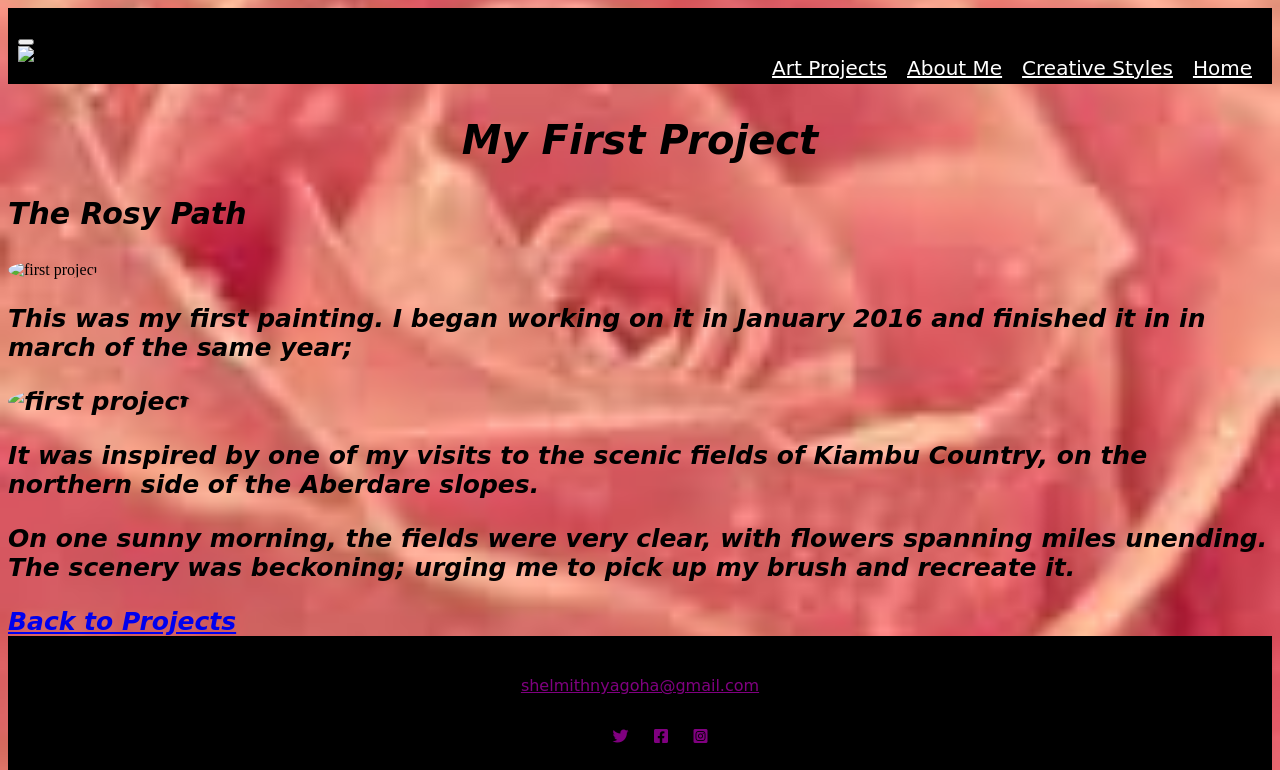
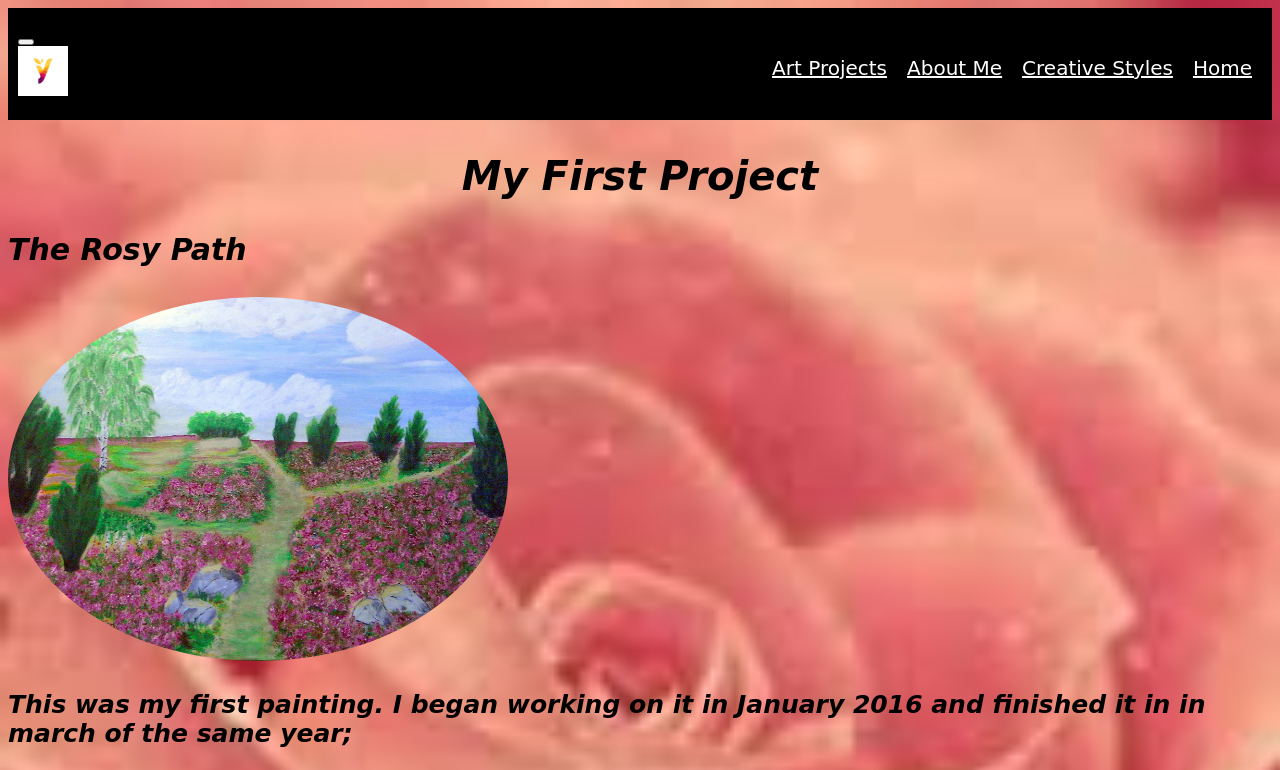
Before and after one commit to Shem-bonga/Groupwork, a plain HTML site: page portfolio-page.html in a window 1280 px wide. Shown: the top 770 px of the page. Drawn offline with Linux system fonts and the light colour scheme; files whose address does not match are found by name.

Commit message:
Update portfolio-page.html

```diff
--- a/portfolio-page.html
+++ b/portfolio-page.html
@@ -19,7 +19,7 @@
             </button>
 
             <nav class="mynav">
-                 <img src="images/mylogo.jpg" width="50" height="50" alt="My logo">
+                 <img src="mylogo.jpg" width="50" height="50" alt="My logo">
                    <a href="index.html" class="mynav_link">Home</a>
                      <a href="index.html#skills" class="mynav_link">Creative Styles</a>
                      <a href="index.html#about" class="mynav_link">About Me</a>
@@ -36,14 +36,14 @@
 
             <p class="title1"><strong>The Rosy Path</strong></p>
 
-            <img src="images/img1.jpg" alt="first project" class="first_Img">
+            <img src="/img1.jpg" alt="first project" class="first_Img">
         </section>
 
         <div class="portfolio_detail">
             <p>This was my first painting. I began working on it in January 2016 and finished it in
                 in march of the same year;
             </p>
-            <img src="images/img1.jpg" alt="first project" class="first_Img">
+            <img src="img1.jpg" alt="first project" class="first_Img">
             <p>It was inspired by one of my visits to the scenic fields of
                 Kiambu Country, on the northern side of the Aberdare slopes.
             </p>
```
